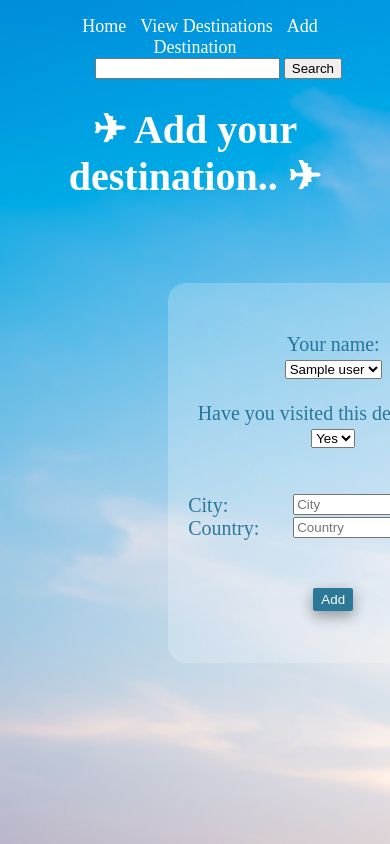
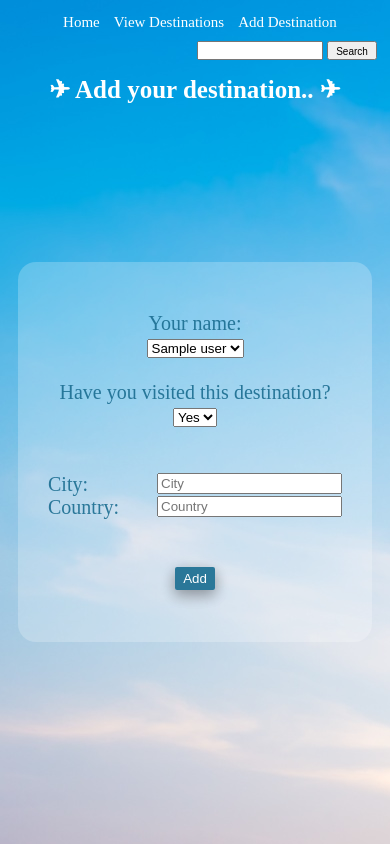
Before and after one commit to samjaygill/Python_Project, a Flask app: page /destinations/add in a window 390 px wide. Run offline with Flask 3, Linux system fonts and the light colour scheme; a database or web service that is not in the repository returns one stand-in record (Sample ...); some libraries are stand-ins or nearby versions.

Commit message:
reactive and styling changes

```diff
--- a/static/css/base.css
+++ b/static/css/base.css
@@ -53,8 +53,9 @@ body {
 .menu {
     list-style-type: none;
     text-align: center;
-    padding-left: 40px;
-    padding-right: 40px;
+    margin: 0;
+    padding: 0;
+    padding: 5px;
 }
 
 .search {
@@ -64,3 +65,7 @@ body {
 .searchButton {
     text-align: right;
 }
+
+@media only screen and (max-width: 600px) {
+
+}
--- a/static/css/destinations/tovisit.css
+++ b/static/css/destinations/tovisit.css
@@ -1,8 +1,4 @@
-.header{
-    color:white;
-    text-align: center;
-    font-size: 40px;
-}
+
 .addButton{
     text-align: center;
 }
@@ -21,12 +17,20 @@
     background-color: rgba(33, 153, 204, 0.911);
     font-weight: bold;
 }
+
+.add-container{
+    display: flex;
+    justify-content: center;
+    align-items: center;
+    height: 80vh;
+
+}
 .addDestination{
     width: 290px;
     height: 300px;
     border: 1px;
-    padding: 50px 20px 30px 20px ;
-    margin: 30px 20px 30px 20px ;
+    padding: 50px 30px 30px 30px ;
+    /* margin: 30px 20px 30px 20px ; */
     background-color: rgba(255, 255, 255, 0.222);
     border-radius: 18px;
     justify-content: center;
@@ -65,8 +69,29 @@
     color: rgba(26, 109, 144, 0.911);
     background-color: white;
 }
-.addDestination{
-    position:fixed;
-    top:30%;
-    left: 38%;
+
+@media only screen and (max-width: 600px) {
+    .addDestination {
+        width: 100%;
+        margin: 10px;
+    }
+    .header{
+        font-size: 15px;
+    }
+
+    .visited, .home, .all{
+        font-size: 15px;
+    }
+
+    input#searchBar{
+        margin-top: 10px;
+        width: 120px;
+        padding: 0 1px;
+    }
+    input#submit{
+        margin-top: 10px;
+        width: 50px;
+        font-size: 10px;
+        padding-top: 3px;
+    }
 }
--- a/static/css/destinations/visited.css
+++ b/static/css/destinations/visited.css
@@ -2,6 +2,7 @@
     color:white;
     text-align: center;
     font-size: 40px;
+    margin: 10px 0px;
 }
 .addButton{
     text-align: center;
@@ -32,3 +33,9 @@
 .click:hover{
     text-decoration: underline;
 }
+
+@media only screen and (max-width: 600px) {
+    .header{
+        font-size: 25px;
+    }
+}
--- a/templates/base.html
+++ b/templates/base.html
@@ -26,16 +26,11 @@
                     <a class="all" href="/destinations/add">Add Destination</a>
                 </li>
                 <div class="searchButton">
-                    <!-- <form action="/search" method="post">
-                        <input class="form-control" name="search" placeholder="Search destinations.." autocomplete="off" autofocus="autofocus" type="text">
-                <li class="searchButton"><input class="search" type="text" placeholder="Search destinations.."> -->
-                       <!-- <button type="submit"><i class="fa fa-search"></i></button> -->
                         <form action = "search" method="POST" id="searchForm">
                             <input type="text" id="searchBar" name="searchBar">
                             <input id="submit" name="submit" type="submit" value="Search">
                         </form>
                 </div>
-            <!-- </form> -->
             </ul>
         </nav>
     </header>
--- a/templates/destinations/new.html
+++ b/templates/destinations/new.html
@@ -5,6 +5,7 @@
 <!-- <h3 class="header2">If you have not visited this destination <a class="click" href='/tovisit/add'>click here</a></h3> -->
 <div class="fullAdd">
       <form action="/destinations/new" method="post">
+            <div class="add-container">
             <div class="addDestination">
                   <div style="text-align:center;">
                         <label for="user">Your name:<br></label>
@@ -29,15 +30,12 @@
                   <label for="country">Country:</label>
                   <input class="country" type="text" id="country" name="country" placeholder="Country" required>
                   <br>
-                  <!-- <label for="name">Your name:</label>
-      <input class="name" type="text" id="name" name="name" placeholder="Name"> -->
-
-
                   <br>
                   <br>
 
                   <div class="button"><button class="button2" type="submit">Add</button></div>
             </div>
+      </div>
 </div>
 </form>
 
```
Also changed, not shown: static/css/destinations/all.css (+24 -5 lines), static/css/style.css (+16 -0 lines).
